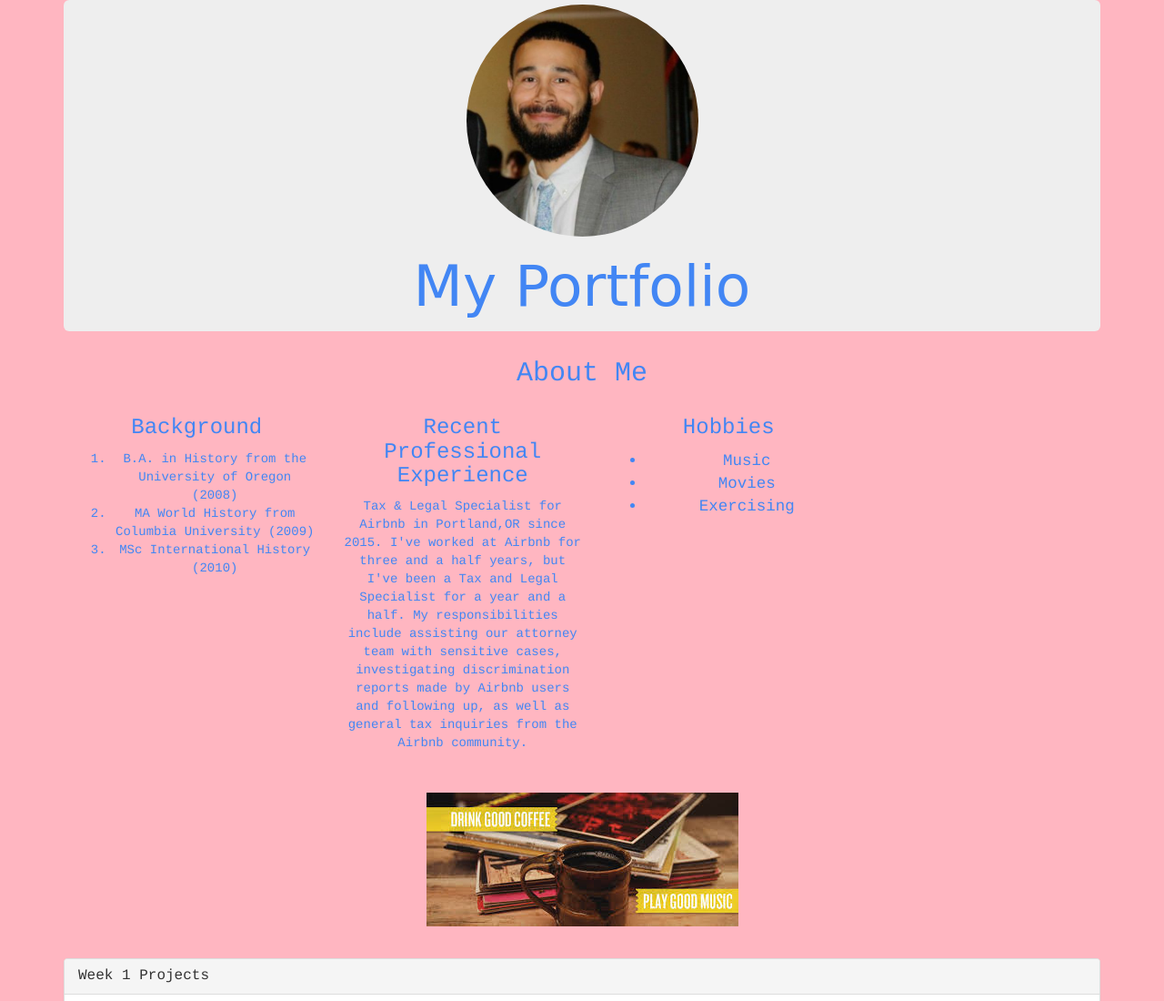
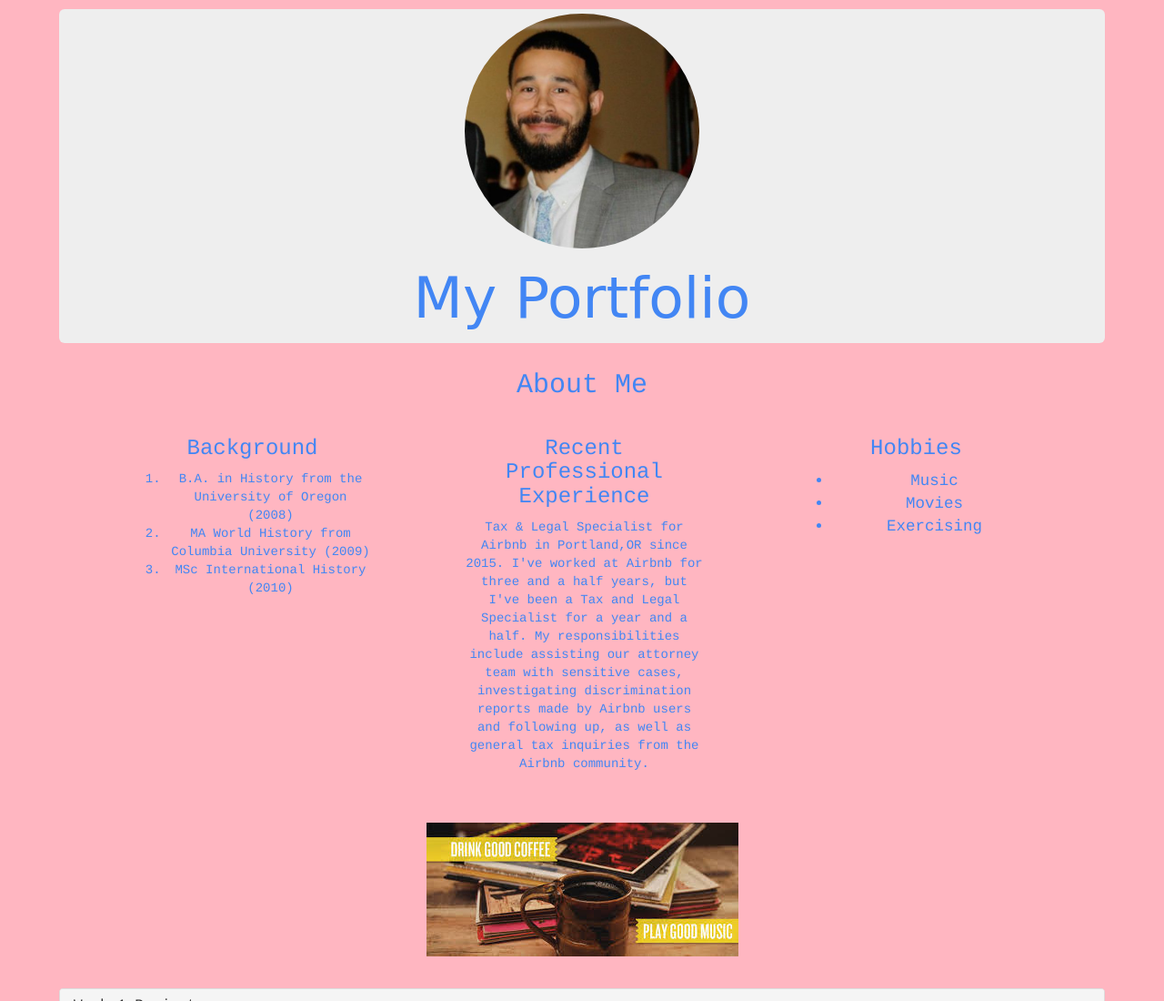
Before and after one commit to SiR-Frazier/code-review, a plain HTML site: page index.html in a window 1280 px wide. Shown: the top 1100 px of the page at 91% size. Drawn offline with Linux system fonts and the light colour scheme.

Commit message:
centered About me section

```diff
--- a/css/styles.css
+++ b/css/styles.css
@@ -35,15 +35,19 @@ ul {
 
 .container {
   text-align: justify;
+  padding: 10px;
+  margin: auto;
 }
 
 .jumbotron {
   padding-top: 5px;
   padding-bottom: 5px;
+  background-color: ;
 }
 
 .col-md-3 {
   text-align: center;
+  margin-left: 70px;
 }
 
 h3 {
```
Also changed, not shown: index.html (+3 -3 lines).
